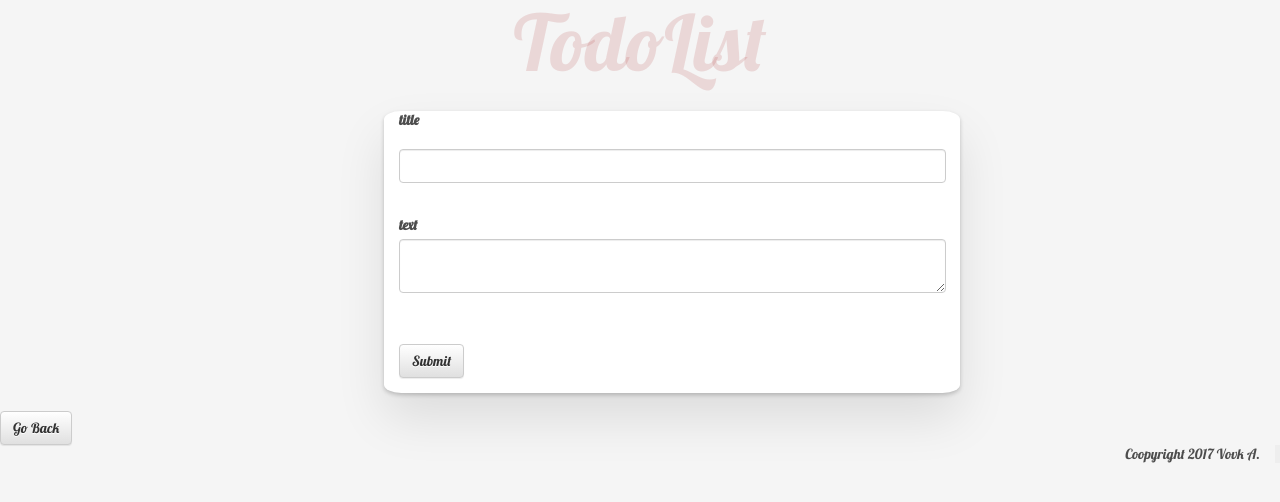
After one commit to samconstans/DjangoTodoList, a Django app: page /todos/add in a window 1280 px wide. The commit adds this page. Shown: the top 502 px of the page. Run offline with Django 3.2, Linux system fonts and the light colour scheme; some libraries are stand-ins or nearby versions.

Commit message:
added buttons, stylized html pages, improved commucations in models and view py

```diff
--- a/mysite/settings.py
+++ b/mysite/settings.py
@@ -37,7 +37,7 @@ INSTALLED_APPS = (
     'django.contrib.sessions',
     'django.contrib.messages',
     'django.contrib.staticfiles',
-    'todos',
+    'todos.apps.TodosConfig',
 )
 
 MIDDLEWARE_CLASSES = (
--- a/mysite/urls.py
+++ b/mysite/urls.py
@@ -4,7 +4,7 @@ from django.contrib import admin
 urlpatterns = [
     # Examples:
     # url(r'^$', 'mysite.views.home', name='home'),
+
     url(r'^todos/', include('todos.urls')),
-
     url(r'^admin/', include(admin.site.urls)),
 ]
--- /dev/null
+++ b/todos/static/css/style.css
@@ -0,0 +1,58 @@
+body {
+  font: 14px 'Lobster',Helvetica,Arial,sans-serif;
+  background: #f5f5f5;
+  color: #4d4d4d;
+}
+
+h2, a {
+  font-family: 'Lobster', italic;
+}
+
+h1 {
+  text-align: center;
+  color: rgba(175,47,47,.15);
+  font-size: 78px;
+  font-weight: 300;
+  margin: 0 auto;
+}
+
+.todoapp {
+  width: 45%;
+  background: #fff;
+  margin: 2% 0 0 30%;
+  box-shadow: 0 2px 4px 0 rgba(0,0,0,.2), 0 25px 50px 0 rgba(0,0,0,.1);
+  border-radius: 3%;
+}
+
+.todoapp label {
+  padding-left: 15px;
+}
+
+.todoapp input[type='text'],
+         input[type='submit'] {
+  margin: 15px;
+}
+
+.todoapp input[type='text'],
+         textarea {
+  margin-left: 15px;
+  width: 95%!important;
+}
+
+
+
+
+.todo--group {
+ width: 100%;
+ padding: 25px;
+ border: 1px solid #f5f5f5;
+ box-shadow: 0 2px 4px 0 rgba(0,0,0,.2), 0 5px 10px 0 rgba(0,0,0,.1);
+}
+
+a {
+  color: #4d4d4d;
+}
+
+p {
+  font-style: normal;
+}
--- /dev/null
+++ b/todos/templates/add.html
@@ -0,0 +1,16 @@
+{% include 'partials/header.html' %}
+<form action="{% url 'add' %}" method="post" class="todoapp">
+{% csrf_token %}
+	<label for="title">title</label><br />
+		<input type="text" name="title" id="title" class="form-control"/>
+	<br>
+	<label for="text">text</label><br />
+	<textarea name="text" id="text" class="form-control"></textarea>
+	<br><br>
+	<input type="submit" value="Submit" class="btn btn-default"/>
+</form>
+<br>
+<div class="">
+	<a href="{% url 'index' %}" class="btn btn-default">Go Back</a>
+</div>
+{% include 'partials/footer.html' %}
--- /dev/null
+++ b/todos/templates/admin/base_site.html
@@ -0,0 +1,5 @@
+{% extends "admin/base.html" %}
+
+{% block branding %}
+  <h1 id="site-name">TodoList Administration</h1>
+{% endblock %}
--- a/todos/templates/partials/footer.html
+++ b/todos/templates/partials/footer.html
@@ -1,2 +1,5 @@
+<footer class="blockquote-reverse">
+	<p>Coopyright 2017 Vovk A.</p>
+</footer>
 </body>
 </html>
--- a/todos/templates/partials/header.html
+++ b/todos/templates/partials/header.html
@@ -1,13 +1,15 @@
 <!DOCTYPE html>
-<html lang="en">
+<html>
     <head>
-    <meta charset="UTF-8">
+        <meta charset="utf-8">
         {% load static %}
+        <link rel="stylesheet" href="//maxcdn.bootstrapcdn.com/bootstrap/3.2.0/css/bootstrap.min.css">
+        <link rel="stylesheet" href="//maxcdn.bootstrapcdn.com/bootstrap/3.2.0/css/bootstrap-theme.min.css">
+        <link href="https://fonts.googleapis.com/css?family=Lobster&subset=latin,cyrillic" rel="stylesheet" type="text/css">
         <link rel="stylesheet" href="{% static 'css/style.css' %}">
         <title>TodoList</title>
     </head>
     <body>
         <header>
-        <h1>Todo List</h1>
-        <a href="/todos/add">Add Todo</a>
+            <h1>TodoList</h1>
         </header>
--- a/todos/urls.py
+++ b/todos/urls.py
@@ -1,9 +1,10 @@
 from django.conf.urls import url
-
 from . import views
 
 urlpatterns = [
     url(r'^$', views.index, name='index'),
+    url(r'^add', views.add, name='add'),
     url(r'^details/(?P<id>\w{0,50})/$', views.details),
-    url(r'^add', views.add, name='add')
+    url(r'^edit, /(?P<id>\w{0,50})/$', views.edit),
+    url(r'^delete/(?P<id>\w{0,50})/$', views.delete),
 ]
--- a/todos/views.py
+++ b/todos/views.py
@@ -3,9 +3,9 @@ from django.http import HttpResponse
 
 from .models import Todo
 
+
 def index(request):
     todos = Todo.objects.all()[:10]
-
     context = {
         'todos':todos
     }
@@ -13,9 +13,8 @@ def index(request):
 
 def details(request, id):
     todo = Todo.objects.get(id=id)
-
     context = {
-        'todo':todo
+       'todo':todo
     }
     return render(request, 'details.html', context)
 
@@ -23,10 +22,23 @@ def add(request):
     if(request.method == 'POST'):
         title = request.POST['title']
         text = request.POST['text']
-
         todo = Todo(title=title, text=text)
         todo.save()
-
         return redirect('/todos')
     else:
         return render(request, 'add.html')
+
+
+def edit(request):
+    if request.method=='POST':
+        title = Todo.objects.get(id=id).update(title=request.POST.get('title'))
+        text = Todo.objects.get(id=id).update(text=request.POST.get('text'))
+        todo = Todo(title=title, text=text)
+        todo.save()
+        return redirect('/todos')
+    else:
+        return render(request, 'edit.html')
+
+def delete(request):
+    todo = Todo.objects.get(id=id).delete()
+    return redirect('/')
```
Also changed, not shown: todos/templates/details.html (added, +11 -0 lines), todos/templates/edit.html (added, +17 -0 lines), todos/templates/index.html (+16 -15 lines). Lines whose indentation alone changed are shown as unchanged.
